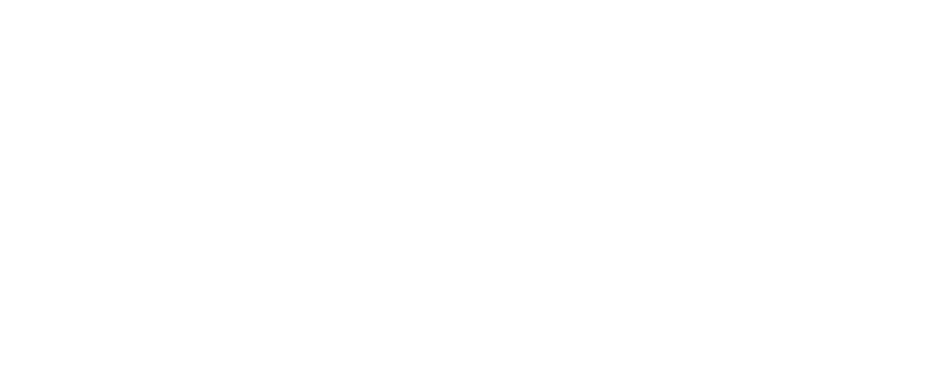
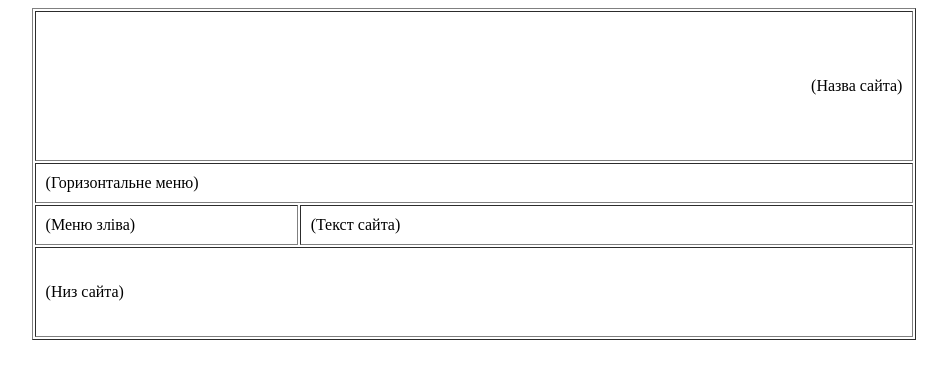
Before and after one commit to Vladadmin22/Vladadmin22.github.io, a plain HTML site: page Index.html in a window 1280 px wide. Shown: the whole page, without its empty margins (166-1113 px from the left). Drawn offline with Linux system fonts and the light colour scheme.

Commit message:
04 - Каркас сайта

```diff
--- a/Index.html
+++ b/Index.html
@@ -4,6 +4,18 @@
 	<title>Сайт web-студії "Web-DECO"</title>
   </HEAD>
   <BODY background="images/bg.jpg">
+    <table border="1" align="center" cellpadding="10" width="70%" >
+	    <tr>
+		  <td colspan="2" height="150" align="right" hspace="5">(Назва сайта)</td><tr>
+		  <td colspan="2">(Горизонтальне меню)</td>
+		</tr>
+		  <td width="30%" valign="top">(Меню зліва)</td>
+		  <td width="70%">(Текст сайта)</td>
+		</tr>
+		<tr>
+		  <td colspan="2" valign="middle" height="90">(Низ сайта)</td>
+		</tr>
+	</table>
 
   </BODY>
 </HTML>
```
